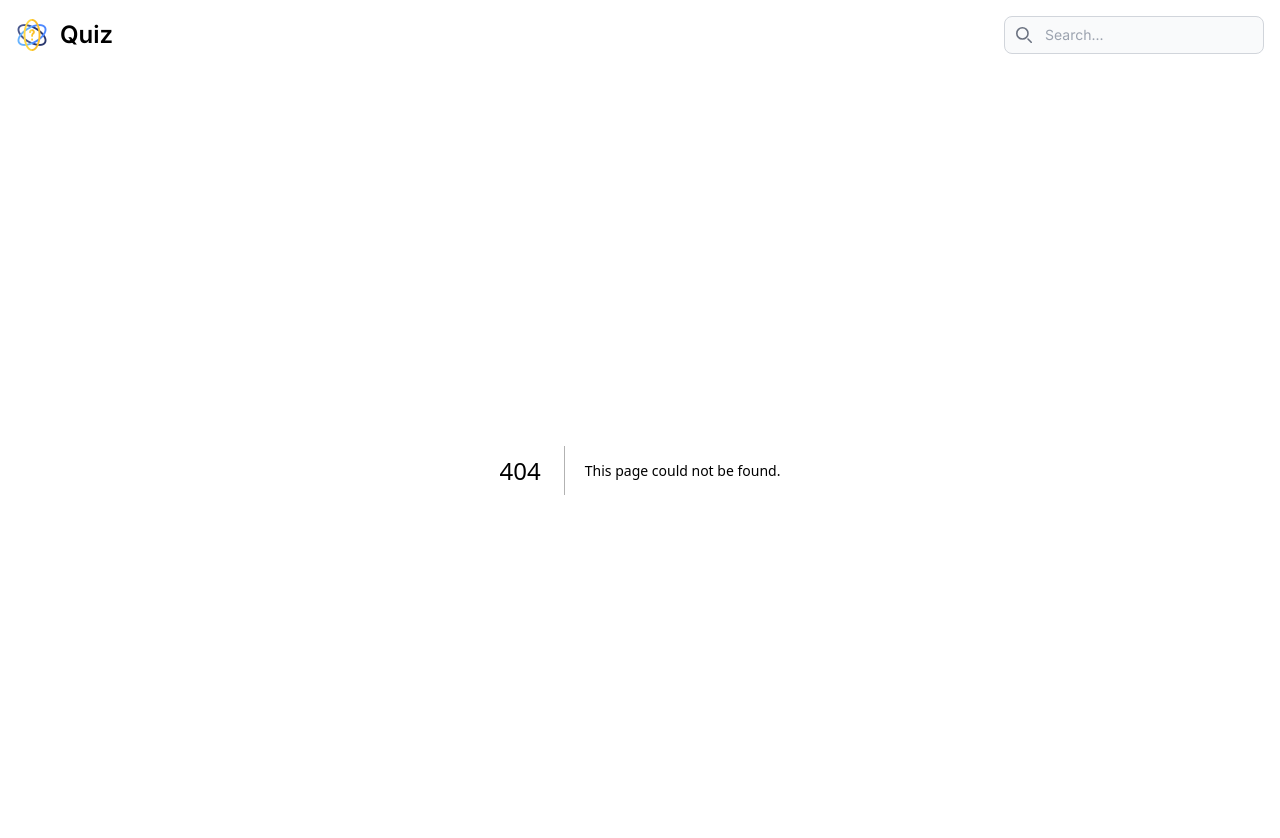
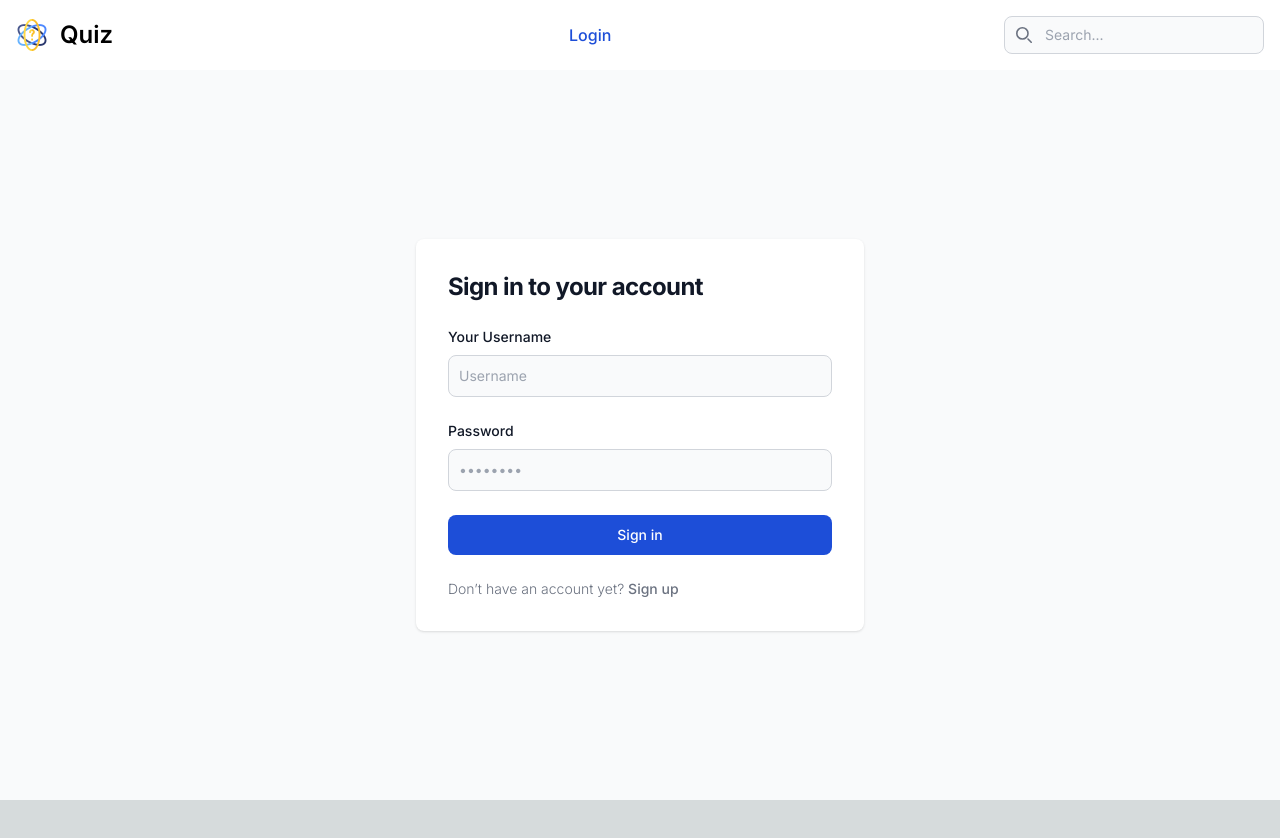
Before and after one commit to Liqaing/Quiz-FrontEnd, a Next.js app in the folder quiz-frontend/: page /account/login in a window 1280 px wide. Before the commit this address had no page. Shown: the top 838 px of the page. After the commit the page ends 800 px from the top, so only its background shows below. Built offline with nearby package versions, Linux system fonts and the light colour scheme.

Commit message:
Add login form

```diff
--- /dev/null
+++ b/quiz-frontend/app/account/login/page.tsx
@@ -0,0 +1,33 @@
+import Link from "next/link";
+
+const Login = () => {
+    return (
+        <section className="h-full bg-gray-50 dark:bg-gray-900">
+            <div className="flex flex-col items-center justify-center px-6 py-8 mx-auto h-full lg:py-0">
+                <div className="w-full bg-white rounded-lg shadow dark:border md:mt-0 sm:max-w-md xl:p-0 dark:bg-gray-800 dark:border-gray-700">
+                    <div className="p-6 space-y-4 md:space-y-6 sm:p-8">
+                        <h1 className="text-xl font-bold leading-tight tracking-tight text-gray-900 md:text-2xl dark:text-white">
+                            Sign in to your account
+                        </h1>
+                        <form className="space-y-4 md:space-y-6" action="#">
+                            <div>
+                                <label htmlFor="email" className="block mb-2 text-sm font-medium text-gray-900 dark:text-white">Your Username</label>
+                                <input type="email" name="email" id="email" className="bg-gray-50 border border-gray-300 text-gray-900 sm:text-sm rounded-lg focus:ring-primary-600 focus:border-primary-600 block w-full p-2.5 dark:bg-gray-700 dark:border-gray-600 dark:placeholder-gray-400 dark:text-white dark:focus:ring-blue-500 dark:focus:border-blue-500" placeholder="Username" required />
+                            </div>
+                            <div>
+                                <label htmlFor="password" className="block mb-2 text-sm font-medium text-gray-900 dark:text-white">Password</label>
+                                <input type="password" name="password" id="password" placeholder="••••••••" className="bg-gray-50 border border-gray-300 text-gray-900 sm:text-sm rounded-lg focus:ring-primary-600 focus:border-primary-600 block w-full p-2.5 dark:bg-gray-700 dark:border-gray-600 dark:placeholder-gray-400 dark:text-white dark:focus:ring-blue-500 dark:focus:border-blue-500" required />
+                            </div>
+                            <button type="submit" className="w-full text-white bg-blue-700 hover:bg-primary-700 focus:ring-4 focus:outline-none focus:ring-primary-300 font-medium rounded-lg text-sm px-5 py-2.5 text-center dark:bg-primary-600 dark:hover:bg-primary-700 dark:focus:ring-primary-800">Sign in</button>
+                            <p className="text-sm font-light text-gray-500 dark:text-gray-400">
+                                Don’t have an account yet? <Link href="/account/sign-up" className="font-medium text-primary-600 hover:underline dark:text-primary-500">Sign up</Link>
+                            </p>
+                        </form>
+                    </div>
+                </div>
+            </div>
+        </section>
+    )
+}
+
+export default Login;
--- a/quiz-frontend/app/account/sign-up/page.tsx
+++ b/quiz-frontend/app/account/sign-up/page.tsx
@@ -9,12 +9,8 @@ const SignUp = () => {
     }
 
     return (
-        <section className="bg-gray-50 dark:bg-gray-900">
-            <div className="flex flex-col items-center justify-center px-6 py-6 mx-auto md:h-screen lg:py-0">
-                <Link href="/" className="flex items-center mb-6 text-2xl font-semibold text-gray-900 dark:text-white">
-                    <img className="w-8 h-8 mr-2" src="/icon.png" alt="Quiz Icon" />
-                    Quiz
-                </Link>
+        <section className="h-full bg-gray-50 dark:bg-gray-900">
+            <div className="flex flex-col items-center justify-center px-6 py-6 mx-auto h-full lg:py-0">
                 <div className="w-full bg-white rounded-lg shadow dark:border md:mt-0 sm:max-w-md xl:p-0 dark:bg-gray-800 dark:border-gray-700">
                     <div className="p-6 space-y-4 md:space-y-6 sm:p-8">
                         <h1 className="text-xl font-bold leading-tight tracking-tight text-gray-900 md:text-2xl dark:text-white">
@@ -34,7 +30,7 @@ const SignUp = () => {
                                 <input type="confirm-password" name="confirm-password" id="confirm-password" placeholder="••••••••" className="bg-gray-50 border border-gray-300 text-gray-900 sm:text-sm rounded-lg focus:ring-primary-600 focus:border-primary-600 block w-full p-2.5 dark:bg-gray-700 dark:border-gray-600 dark:placeholder-gray-400 dark:text-white dark:focus:ring-blue-500 dark:focus:border-blue-500" required />
                             </div>
                             <div>
-                                <label htmlFor="Role" className="block mb-2 text-sm font-medium text-gray-900 dark:text-white">Select an option</label>
+                                <label htmlFor="Role" className="block mb-2 text-sm font-medium text-gray-900 dark:text-white">Select an role</label>
                                 <select id="Role" className="bg-gray-50 border border-gray-300 text-gray-900 text-sm rounded-lg focus:ring-blue-500 focus:border-blue-500 block w-full p-2.5 dark:bg-gray-700 dark:border-gray-600 dark:placeholder-gray-400 dark:text-white dark:focus:ring-blue-500 dark:focus:border-blue-500">
                                     <option selected disabled>Choose a Role</option>
                                     <option value="STUDENT">Student</option>
@@ -45,7 +41,7 @@ const SignUp = () => {
                             <button type="button" className="w-full text-white bg-blue-700 hover:bg-primary-700 focus:ring-4 focus:outline-none focus:ring-primary-300 font-medium rounded-lg text-sm px-5 py-2.5 text-center dark:bg-primary-600 dark:hover:bg-primary-700 dark:focus:ring-primary-800">Create an account</button>
 
                             <p className="text-sm font-light text-gray-500 dark:text-gray-400">
-                                Already have an account? <a href="#" className="font-medium text-primary-600 hover:underline dark:text-primary-500">Login here</a>
+                                Already have an account? <Link href="/account/login" className="font-medium text-primary-600 hover:underline dark:text-primary-500">Login here</Link>
                             </p>
                         </form>
                     </div>
--- a/quiz-frontend/app/globals.css
+++ b/quiz-frontend/app/globals.css
@@ -1,6 +1,10 @@
 @tailwind base;
 @tailwind components;
 @tailwind utilities;
+
+* {
+  box-sizing: border-box;
+}
 
 :root {
   --foreground-rgb: 0, 0, 0;
@@ -24,6 +28,11 @@ body {
       rgb(var(--background-end-rgb))
     )
     rgb(var(--background-start-rgb));
+
+  /* My Style */
+  height: 100vh;
+  display: flex;
+  flex-direction: column;
 }
 
 @layer utilities {
--- /dev/null
+++ b/quiz-frontend/app/loading.tsx
@@ -0,0 +1,10 @@
+const Loading = () => {
+    return (
+        <div className="h-screen relative flex justify-center items-center">
+            <div className="absolute animate-spin rounded-full h-32 w-32 border-t-4 border-b-4 border-blue-700"></div>
+            <img src="/icon.png"  className="rounded-full h-16 w-16" />
+        </div>
+    )
+}
+
+export default Loading;
--- a/quiz-frontend/app/page.tsx
+++ b/quiz-frontend/app/page.tsx
@@ -1,6 +1,9 @@
 import AllQuiz from "@/components/quiz/quiz";
 import Link from "next/link";
 
+interface Quiz {
+  name: string;
+}
 
 export default async function home() {
 
@@ -15,7 +18,8 @@ export default async function home() {
     console.log(quizList)
 
   return (
-    <div className="max-w-screen-xl grid grid-cols-1 sm:grid-cols-2 md:grid-cols-3 lg:grid-cols-4 grid-flow-row auto-rows-max mx-auto p-4 gap-6">
+    <section className="block">
+      <div className="max-w-screen-xl grid grid-cols-1 sm:grid-cols-2 md:grid-cols-3 lg:grid-cols-4 grid-flow-row auto-rows-max mx-auto p-4 gap-6">
           {
             quizList.map((quiz: any) => (
               <div key={quiz.id} className="sm:w-full p-6 bg-white border border-gray-200 rounded-lg shadow dark:bg-gray-800 dark:border-gray-700">
@@ -36,5 +40,7 @@ export default async function home() {
             ))
           }
     </div>
+    </section>
+
   );
 }
--- a/quiz-frontend/components/navbar/nav-link.tsx
+++ b/quiz-frontend/components/navbar/nav-link.tsx
@@ -21,12 +21,12 @@ const NavLink = () => {
                 </Link>
             </li>
             <li>
-                <Link href='/login' className={`block py-2 px-3 ounded hover:bg-gray-100 md:hover:bg-transparent md:p-0 md:dark:hover:text-blue-500 dark:hover:bg-gray-700 dark:hover:text-white md:dark:hover:bg-transparent dark:border-gray-700  ${ pathName.startsWith("/login") ? "text-blue-700" : "text-white"}`} aria-current="page">
+                <Link href='/account/login' className={`block py-2 px-3 ounded hover:bg-gray-100 md:hover:bg-transparent md:p-0 md:dark:hover:text-blue-500 dark:hover:bg-gray-700 dark:hover:text-white md:dark:hover:bg-transparent dark:border-gray-700  ${ pathName.startsWith("/account/login") ? "text-blue-700" : "text-white"}`} aria-current="page">
                     Login
                 </Link>
             </li>
             <li>
-                <Link href='/sign-up' className={`block py-2 px-3 ounded hover:bg-gray-100 md:hover:bg-transparent md:p-0 md:dark:hover:text-blue-500 dark:hover:bg-gray-700 dark:hover:text-white md:dark:hover:bg-transparent dark:border-gray-700  ${ pathName.startsWith("/sign-up") ? "text-blue-700" : "text-white"}`} aria-current="page">
+                <Link href='/account/sign-up' className={`block py-2 px-3 ounded hover:bg-gray-100 md:hover:bg-transparent md:p-0 md:dark:hover:text-blue-500 dark:hover:bg-gray-700 dark:hover:text-white md:dark:hover:bg-transparent dark:border-gray-700  ${ pathName.startsWith("/account/sign-up") ? "text-blue-700" : "text-white"}`} aria-current="page">
                     Sign Up
                 </Link>
             </li>
```
